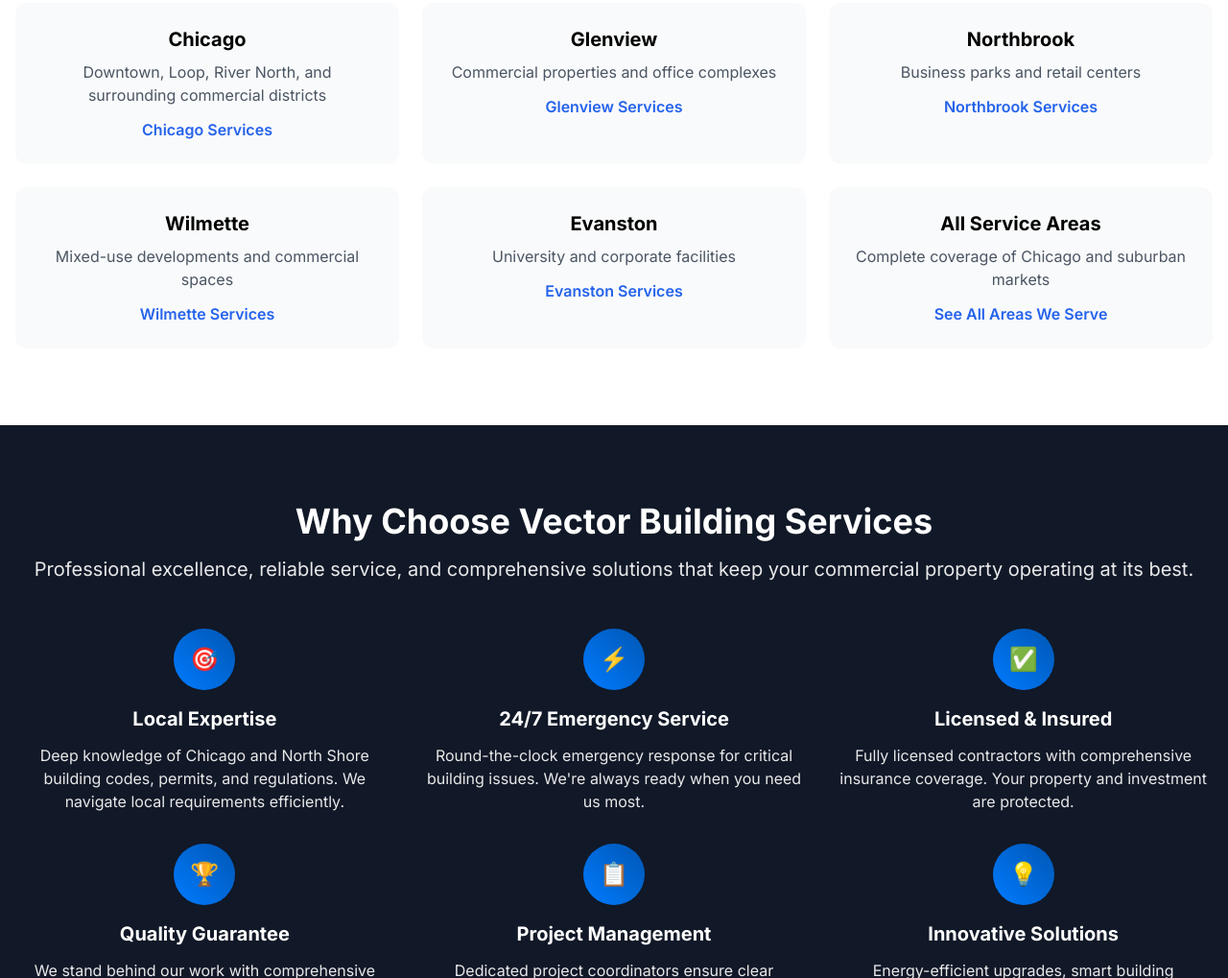
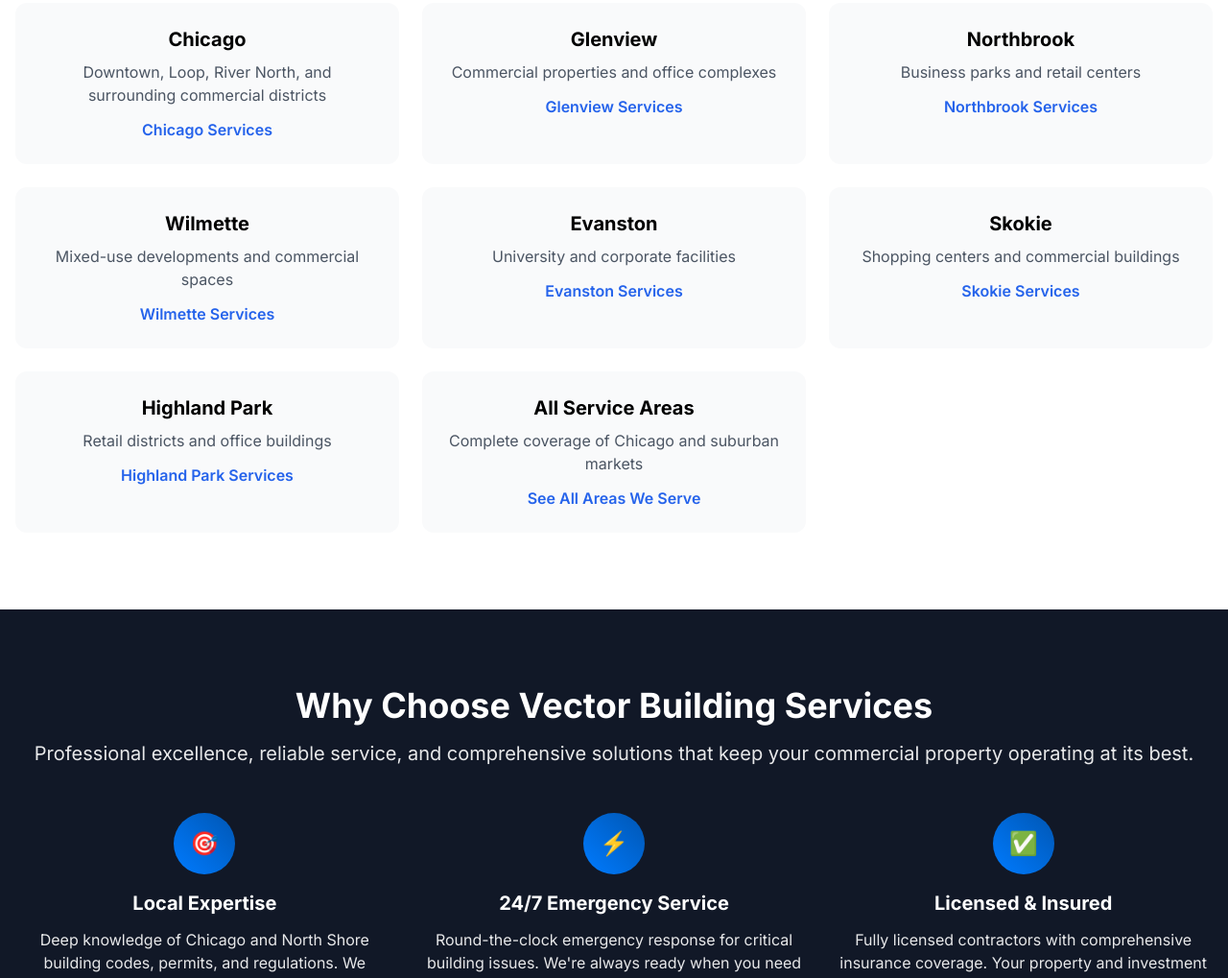
Before and after one commit to Mirsadc1971/vector, an Astro site: page / in a window 1280 px wide. Shown: the part 3648-4667 px from the top of the page at 96% size. Built offline with nearby package versions, Linux system fonts and the light colour scheme; Astro itself is replaced by a stand-in of ours.

Commit message:
Add Skokie and Highland Park location cards for even 8-card layout

```diff
--- a/src/pages/index.astro
+++ b/src/pages/index.astro
@@ -418,6 +418,18 @@ const schema = {
         </div>
 
         <div class="bg-gray-50 p-6 rounded-xl text-center hover:shadow-lg transition-shadow">
+          <h4 class="text-xl font-bold mb-2">Skokie</h4>
+          <p class="text-gray-600">Shopping centers and commercial buildings</p>
+          <a href="/locations/skokie/" class="text-blue-600 font-semibold mt-3 inline-block">Skokie Services</a>
+        </div>
+
+        <div class="bg-gray-50 p-6 rounded-xl text-center hover:shadow-lg transition-shadow">
+          <h4 class="text-xl font-bold mb-2">Highland Park</h4>
+          <p class="text-gray-600">Retail districts and office buildings</p>
+          <a href="/locations/highland-park/" class="text-blue-600 font-semibold mt-3 inline-block">Highland Park Services</a>
+        </div>
+
+        <div class="bg-gray-50 p-6 rounded-xl text-center hover:shadow-lg transition-shadow">
           <h4 class="text-xl font-bold mb-2">All Service Areas</h4>
           <p class="text-gray-600">Complete coverage of Chicago and suburban markets</p>
           <a href="/locations/" class="text-blue-600 font-semibold mt-3 inline-block">See All Areas We Serve</a>
```
